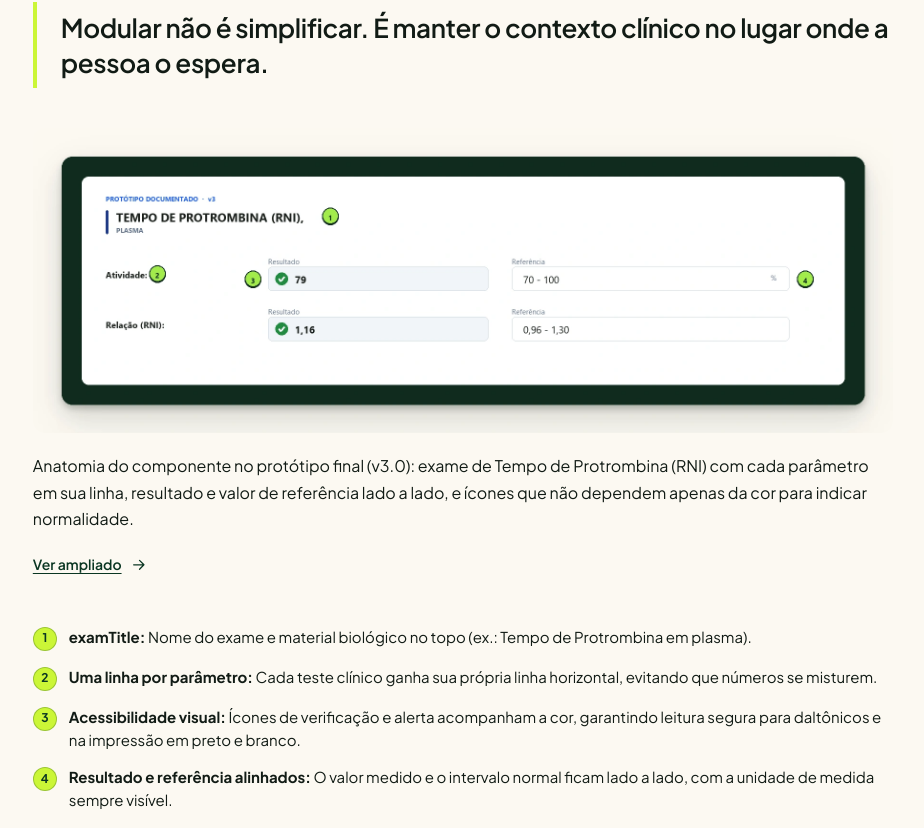
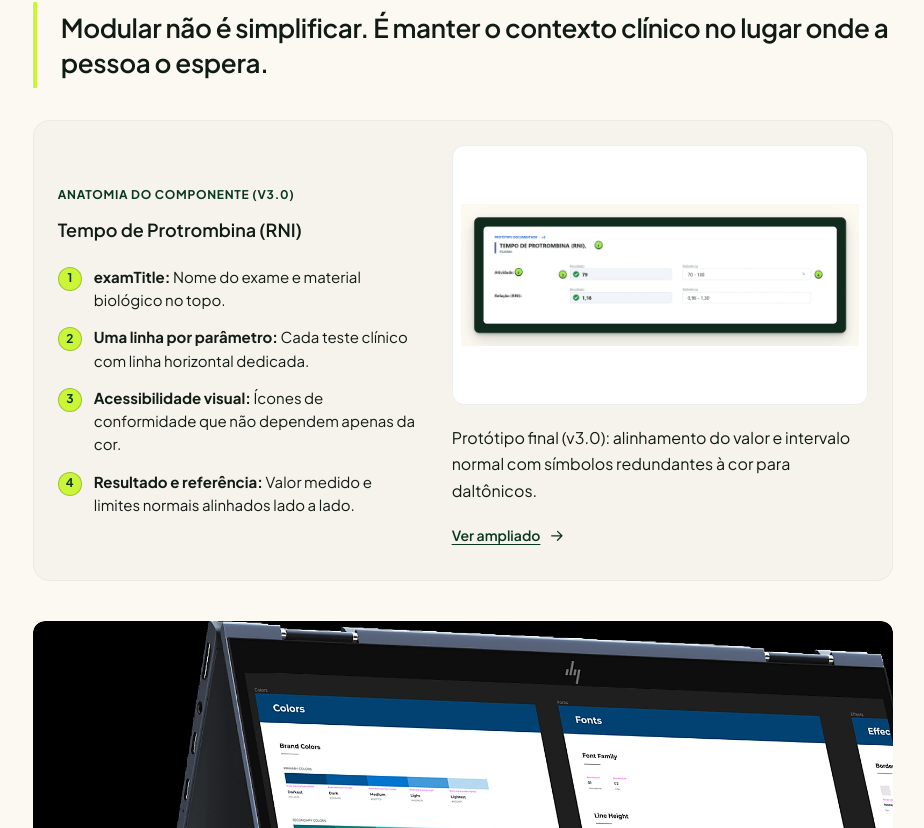
Before and after one commit to israelfull-commits/portfolio, a React (Vite) app in the folder site/: page /cases/einstein-laudos in a window 1280 px wide. Shown: the part 4332-5160 px from the top of the page, without its empty margins (316-1240 px from the left). Built offline with nearby package versions, Linux system fonts and the light colour scheme.

Commit message:
feat(layout): implement two-column text-media split in chapters 4 and 5, improving screen efficiency and cutting scroll bloat

```diff
--- a/site/src/components/case-presentation.css
+++ b/site/src/components/case-presentation.css
@@ -615,6 +615,102 @@
   font-weight: 400;
   max-width: 52rem;
   margin: 0;
+}
+
+/* Two-Column Text + Media Split (Compact, High-Efficiency Layout) */
+.cp-split {
+  display: grid;
+  grid-template-columns: 1fr 1.15fr;
+  gap: 2rem;
+  align-items: center;
+  margin-block: 2rem;
+  background-color: var(--cp-surface);
+  border: 1px solid var(--cp-border);
+  border-radius: 1rem;
+  padding: 1.5rem;
+}
+
+.cp-split--reverse {
+  grid-template-columns: 1.15fr 1fr;
+}
+
+.cp-split-content {
+  display: flex;
+  flex-direction: column;
+  gap: 0.875rem;
+}
+
+.cp-split-tag {
+  font-size: 0.75rem;
+  font-weight: 700;
+  letter-spacing: 0.06em;
+  text-transform: uppercase;
+  color: var(--cp-pine);
+  display: block;
+}
+
+.cp-split-content h3 {
+  margin: 0;
+  font-size: 1.125rem;
+  font-weight: 600;
+  color: var(--cp-text);
+  line-height: 1.35;
+}
+
+.cp-split-content p {
+  margin: 0;
+  font-size: 0.9375rem;
+  line-height: 1.6;
+  color: var(--cp-text-muted);
+}
+
+.cp-split-media {
+  width: 100%;
+  display: flex;
+  align-items: center;
+  justify-content: center;
+}
+
+.cp-split-media .cp-figure {
+  margin: 0 !important;
+  width: 100%;
+  background: transparent;
+  border: 0;
+  padding: 0;
+  box-shadow: none;
+}
+
+.cp-split-media .cp-figure-btn {
+  aspect-ratio: 16 / 10;
+  background: #FFFFFF;
+  border-radius: 0.75rem;
+  border: 1px solid rgba(10, 54, 34, 0.08);
+  padding: 0.5rem;
+  overflow: hidden;
+  box-shadow: inset 0 1px 2px rgba(10, 54, 34, 0.02);
+  width: 100%;
+  display: flex;
+  align-items: center;
+  justify-content: center;
+}
+
+.cp-split-media .cp-figure-btn img {
+  width: 100%;
+  height: 100%;
+  object-fit: contain;
+  border-radius: 0.5rem;
+}
+
+.cp-split-media figcaption {
+  margin-top: 0.5rem;
+}
+
+@media (max-width: 860px) {
+  .cp-split,
+  .cp-split--reverse {
+    grid-template-columns: minmax(0, 1fr);
+    gap: 1.5rem;
+  }
 }
 
 /* Feature Cards Grid (Equal Heights, 0 Buracos) */
--- a/site/src/pages/CasePages.tsx
+++ b/site/src/pages/CasePages.tsx
@@ -356,6 +356,38 @@ export const einsteinPresentation: CasePresentationData = {
               onde a pessoa o espera.
             </p>
           </blockquote>
+          <div className="cp-split">
+            <div className="cp-split-content">
+              <span className="cp-split-tag">Anatomia do Componente (v3.0)</span>
+              <h3>Tempo de Protrombina (RNI)</h3>
+              <ol className="cp-callout-list" style={{ margin: "0.5rem 0 0" }}>
+                <li className="cp-callout-item">
+                  <span className="cp-callout-badge">1</span>
+                  <div>
+                    <strong>examTitle:</strong> Nome do exame e material biológico no topo.
+                  </div>
+                </li>
+                <li className="cp-callout-item">
+                  <span className="cp-callout-badge">2</span>
+                  <div>
+                    <strong>Uma linha por parâmetro:</strong> Cada teste clínico com linha horizontal dedicada.
+                  </div>
+                </li>
+                <li className="cp-callout-item">
+                  <span className="cp-callout-badge">3</span>
+                  <div>
+                    <strong>Acessibilidade visual:</strong> Ícones de conformidade que não dependem apenas da cor.
+                  </div>
+                </li>
+                <li className="cp-callout-item">
+                  <span className="cp-callout-badge">4</span>
+                  <div>
+                    <strong>Resultado e referência:</strong> Valor medido e limites normais alinhados lado a lado.
+                  </div>
+                </li>
+              </ol>
+            </div>
+            <div className="cp-split-media">
               <CaseFigure
                 image={{
                   src: "/images/hiae-componente-protrombina-crop.webp",
@@ -363,35 +395,11 @@ export const einsteinPresentation: CasePresentationData = {
                   height: 640,
                   alt: "Recorte detalhado do protótipo documentado (v3.0) exibindo os campos de Tempo de Protrombina (RNI) e parâmetros de referência",
                   caption:
-                "Anatomia do componente no protótipo final (v3.0): exame de Tempo de Protrombina (RNI) com cada parâmetro em sua linha, resultado e valor de referência lado a lado, e ícones que não dependem apenas da cor para indicar normalidade.",
+                    "Protótipo final (v3.0): alinhamento do valor e intervalo normal com símbolos redundantes à cor para daltônicos.",
                 }}
               />
-          <ol className="cp-callout-list">
-            <li className="cp-callout-item">
-              <span className="cp-callout-badge">1</span>
-              <div>
-                <strong>examTitle:</strong> Nome do exame e material biológico no topo (ex.: Tempo de Protrombina em plasma).
-              </div>
-            </li>
-            <li className="cp-callout-item">
-              <span className="cp-callout-badge">2</span>
-              <div>
-                <strong>Uma linha por parâmetro:</strong> Cada teste clínico ganha sua própria linha horizontal, evitando que números se misturem.
-              </div>
-            </li>
-            <li className="cp-callout-item">
-              <span className="cp-callout-badge">3</span>
-              <div>
-                <strong>Acessibilidade visual:</strong> Ícones de verificação e alerta acompanham a cor, garantindo leitura segura para daltônicos e na impressão em preto e branco.
-              </div>
-            </li>
-            <li className="cp-callout-item">
-              <span className="cp-callout-badge">4</span>
-              <div>
-                <strong>Resultado e referência alinhados:</strong> O valor medido e o intervalo normal ficam lado a lado, com a unidade de medida sempre visível.
-              </div>
-            </li>
-          </ol>
+            </div>
+          </div>
           <CaseFigure
             image={{
               src: "/images/hiae-ds-componentes-crop-1600.webp",
@@ -436,6 +444,15 @@ export const einsteinPresentation: CasePresentationData = {
               }}
             />
           </div>
+          <div className="cp-split">
+            <div className="cp-split-content">
+              <span className="cp-split-tag">Experiência Multicanal</span>
+              <h3>Mesma ordem mental na Web e no Celular</h3>
+              <p>
+                O paciente e o médico encontram a mesma hierarquia de leitura no portal web e no aplicativo móvel. As regras de espaçamento e anatomia modular garantem que tabelas densas e laudos descritivos se adaptem sem quebra de linhas ou perda de legibilidade em qualquer dispositivo.
+              </p>
+            </div>
+            <div className="cp-split-media">
               <CaseFigure
                 image={{
                   src: "/images/hiae-multicanal-web-celular.webp",
@@ -446,6 +463,8 @@ export const einsteinPresentation: CasePresentationData = {
                     "Consistência multicanal: o paciente e o médico encontram a mesma hierarquia de leitura no portal web e no aplicativo móvel.",
                 }}
               />
+            </div>
+          </div>
         </>
       ),
     },
```
Lines whose indentation alone changed are shown as unchanged.
